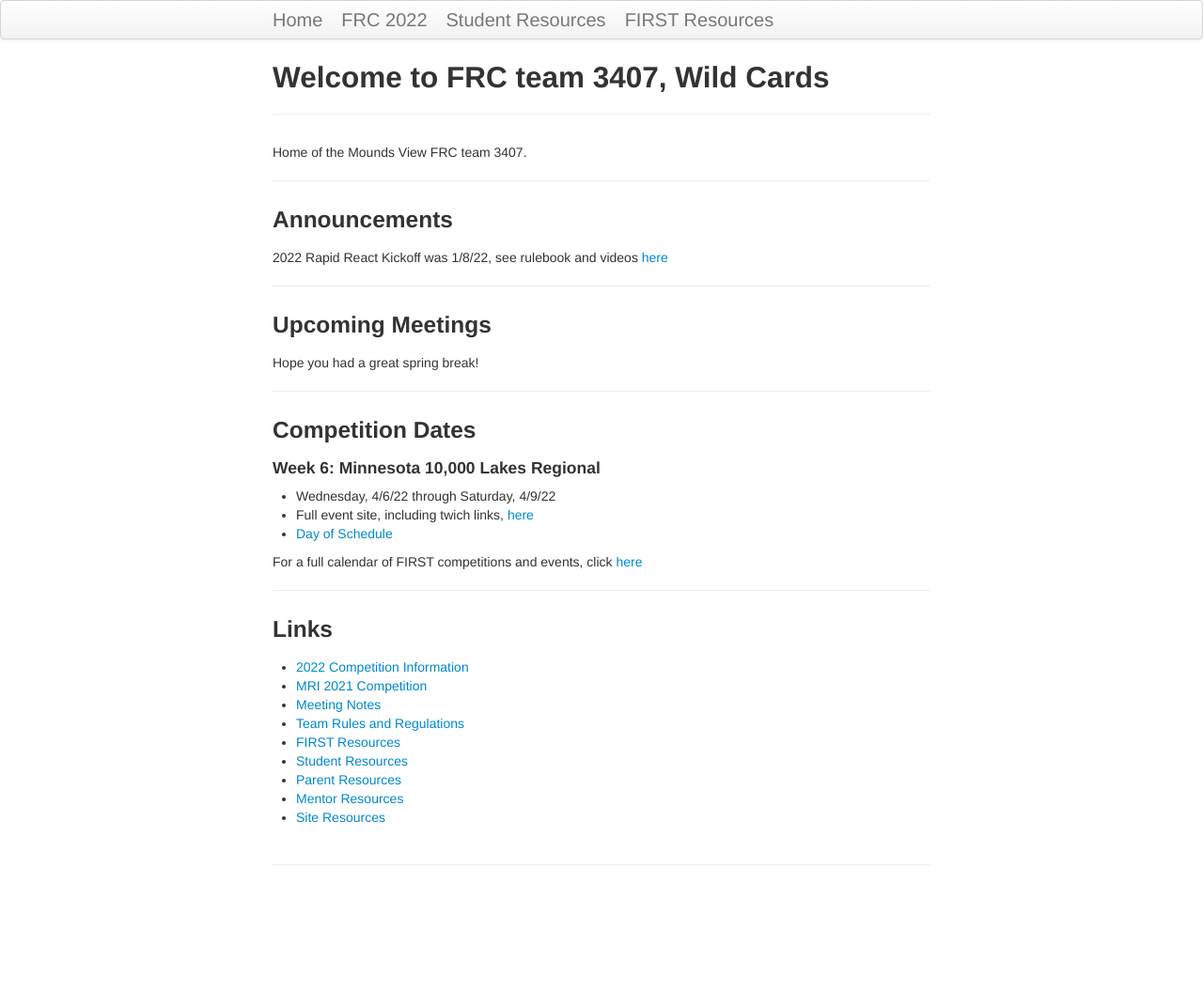
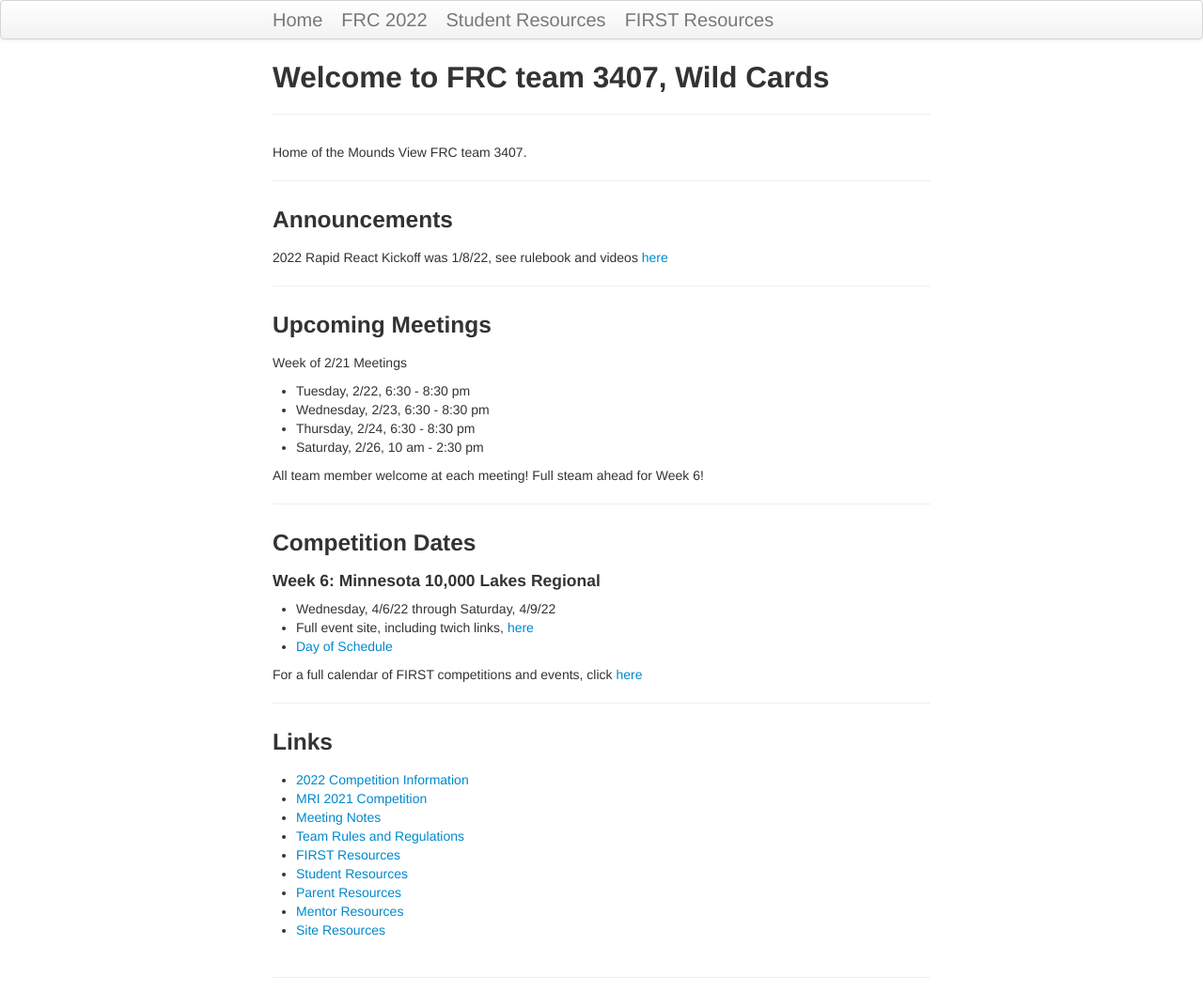
Before and after one commit to CalSch/FRC3407.github.io, a Jekyll site: the page built from index.md, in a window 1280 px wide. Shown: the whole page at 94% size. Built offline with Jekyll 4.4.1, drawn with Linux system fonts in a browser that asks for light colours; before the commit the page ends 952 px from its top, so only the background shows below that.

```diff
--- a/index.md
+++ b/index.md
@@ -14,7 +14,14 @@
 ---
 ### Upcoming Meetings
 
-Hope you had a great spring break!
+Week of 2/21 Meetings
+
+- Tuesday, 2/22, 6:30 - 8:30 pm
+- Wednesday, 2/23, 6:30 - 8:30 pm
+- Thursday, 2/24, 6:30 - 8:30 pm
+- Saturday, 2/26, 10 am - 2:30 pm
+
+All team member welcome at each meeting!  Full steam ahead for Week 6!
 
 ---
 ### Competition Dates
```
